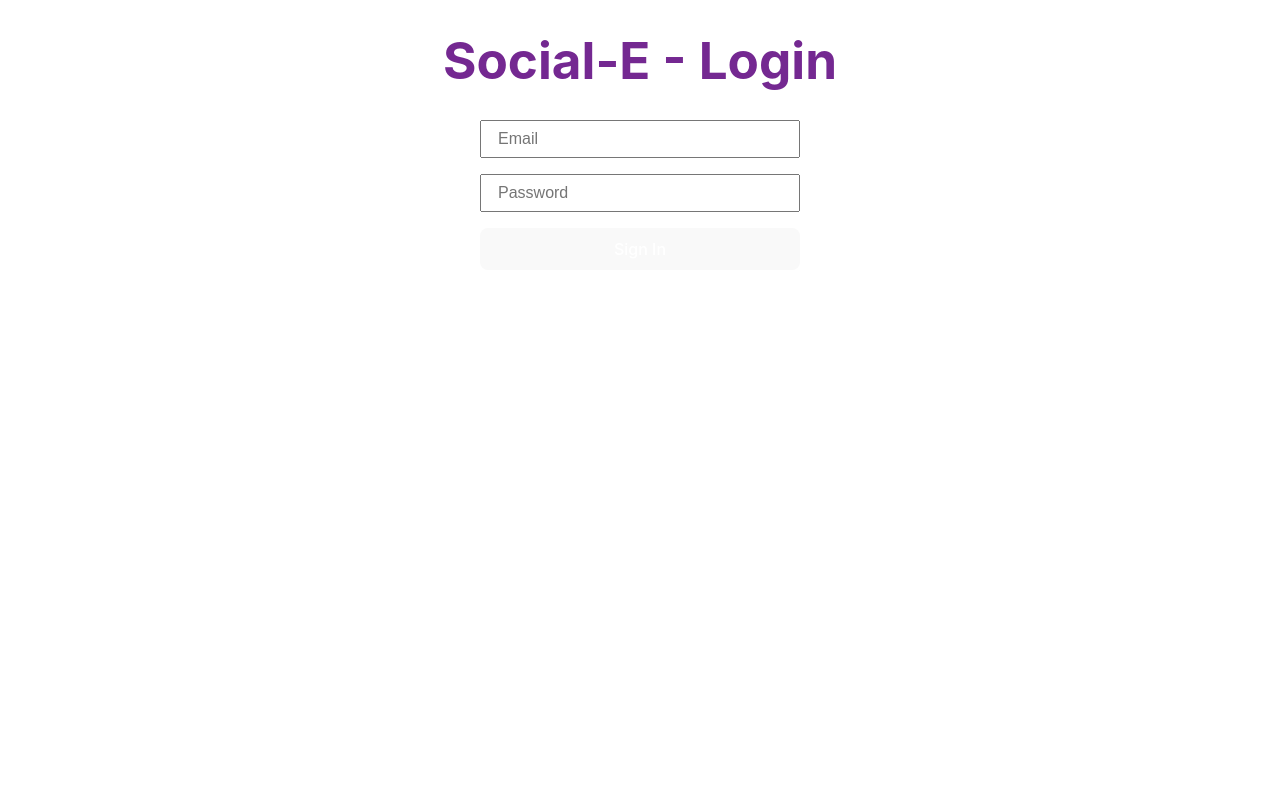
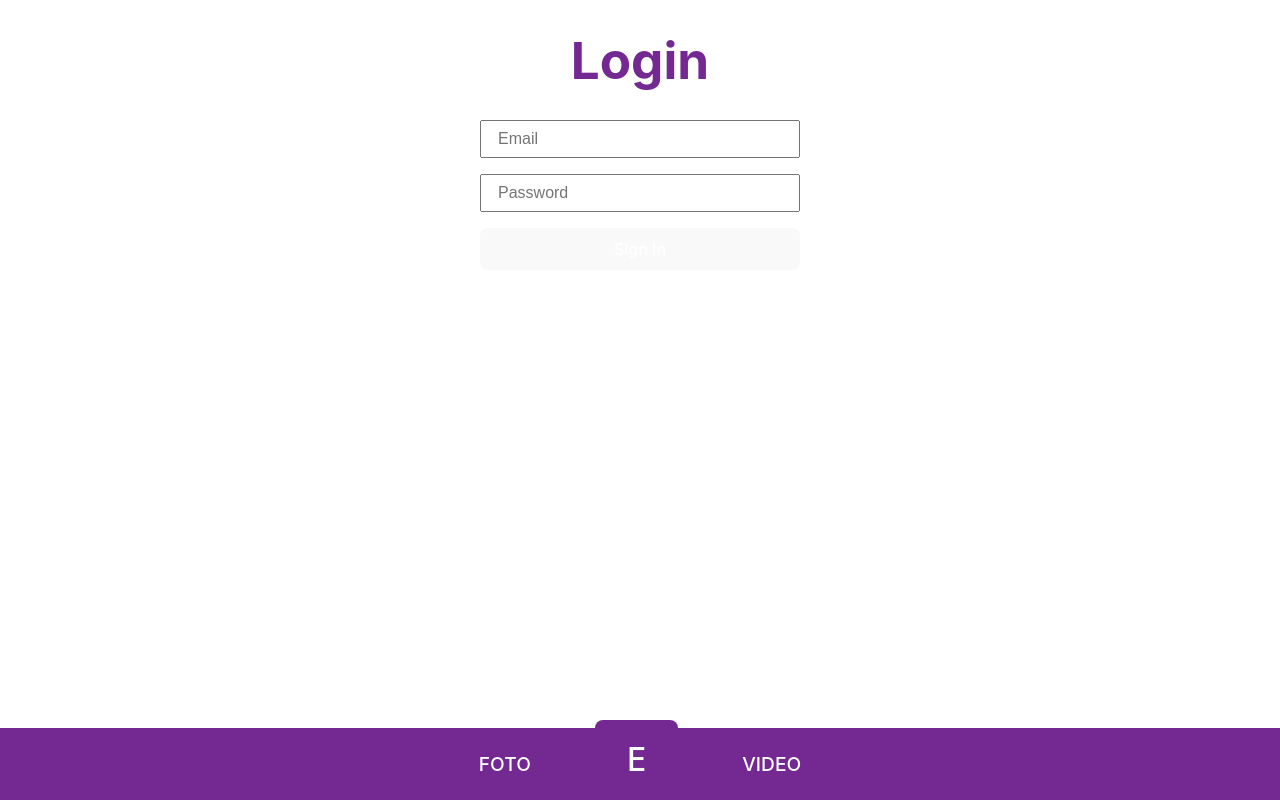
Before and after one commit to dettogatto/social-e, a React (Vite) app: page /admin in a window 1280 px wide. Built offline with nearby package versions, Linux system fonts and the light colour scheme; no server answers.

Commit message:
Bottom bar

```diff
--- a/src/App.css
+++ b/src/App.css
@@ -2,6 +2,7 @@
   width: 100%;
   margin: 0 auto;
   text-align: center;
+  padding-bottom: 5rem;
 }
 
 .file-input {
@@ -39,3 +40,50 @@
   align-items: center;
   gap: 2rem;
 }
+
+.bottom-bar {
+  display: flex;
+  justify-content: center;
+  align-items: center;
+  gap: 2rem;
+  position: fixed;
+  bottom: 0;
+  left: 0;
+  width: 100%;
+  background-color: var(--primary-color);
+}
+
+.bottom-bar__item {
+  padding: 1rem;
+  background-color: var(--primary-color);
+  font-size: 1.2rem;
+  text-transform: uppercase;
+  font-weight: bold;
+  color: white;
+  border-radius: 8px;
+}
+
+.bottom-bar__item a {
+  color: white;
+  padding: 0.5rem 1rem;
+  border-radius: 4px;
+}
+
+.bottom-bar__item.active a {
+  background-color: white;
+  color: var(--primary-color);
+}
+
+.bottom-bar__item.big {
+  font-size: 2rem;
+  margin-top: -0.5rem;
+}
+
+.homepage-content {
+  display: flex;
+  flex-direction: column;
+  align-items: center;
+  gap: 2rem;
+  padding: 2rem;
+  flex-grow: 1;
+}
--- a/src/App.tsx
+++ b/src/App.tsx
@@ -1,4 +1,4 @@
-import { Route } from "wouter";
+import { Route, Switch } from "wouter";
 import "./App.css";
 import "./helpers/firebase";
 import Home from "./pages/Home";
@@ -8,6 +8,7 @@ import Video from "./pages/Video";
 import { useAuthState } from "react-firebase-hooks/auth";
 import { auth } from "./helpers/firebase";
 import AdminBar from "./components/AdminBar";
+import BottomBar from "./components/BottomBar";
 // import { useAuthState } from "react-firebase-hooks/auth";
 // import { auth } from "./helpers/firebase";
 
@@ -17,18 +18,24 @@ function App() {
   return (
     <>
       {user && <AdminBar />}
-      <Route path="/">
-        <Home />
-      </Route>
+      <Switch>
         <Route path="/admin">
           <Login />
+          <BottomBar />
         </Route>
         <Route path="/foto">
           <Foto />
+          <BottomBar activeElement="foto" />
         </Route>
         <Route path="/video">
           <Video />
+          <BottomBar activeElement="video" />
         </Route>
+        <Route>
+          <Home />
+          <BottomBar activeElement="home" />
+        </Route>
+      </Switch>
     </>
   );
 }
--- /dev/null
+++ b/src/components/BottomBar.tsx
@@ -0,0 +1,33 @@
+type BottomBarProps = {
+  activeElement?: "foto" | "video" | "home";
+};
+
+const BottomBar = ({ activeElement }: BottomBarProps) => {
+  return (
+    <div className="bottom-bar">
+      <div
+        className={`bottom-bar__item ${
+          activeElement === "foto" ? "active" : ""
+        }`}
+      >
+        <a href="/foto">Foto</a>
+      </div>
+      <div
+        className={`bottom-bar__item big ${
+          activeElement === "home" ? "active" : ""
+        }`}
+      >
+        <a href="/">E</a>
+      </div>
+      <div
+        className={`bottom-bar__item ${
+          activeElement === "video" ? "active" : ""
+        }`}
+      >
+        <a href="/video">Video</a>
+      </div>
+    </div>
+  );
+};
+
+export default BottomBar;
--- a/src/pages/Foto.tsx
+++ b/src/pages/Foto.tsx
@@ -34,7 +34,6 @@ const Foto = () => {
 
   return (
     <div className="page-container">
-      <h1>Social-E - Foto</h1>
       {collectionValue && (
         <Masonry columnsCount={columnsCount} gutter="10px">
           {collectionValue?.docs.map((doc) => {
--- a/src/pages/Home.tsx
+++ b/src/pages/Home.tsx
@@ -59,6 +59,7 @@ const Home = () => {
   return (
     <div className="page-container">
       <h1>Social-E</h1>
+      <div className="homepage-content">
         {uploaded ? (
           <h3>File caricato!</h3>
         ) : file ? (
@@ -119,6 +120,7 @@ const Home = () => {
           </>
         )}
       </div>
+    </div>
   );
 };
 
--- a/src/pages/Login.tsx
+++ b/src/pages/Login.tsx
@@ -38,7 +38,7 @@ const Login = () => {
   if (user) {
     return (
       <div className="page-container">
-        <h1>Social-E - Login</h1>
+        <h1>Login</h1>
         <div>
           <button onClick={signOut}>Sign Out</button>
         </div>
@@ -48,7 +48,7 @@ const Login = () => {
 
   return (
     <div className="page-container">
-      <h1>Social-E - Login</h1>
+      <h1>Login</h1>
       <form
         className="login-form"
         onSubmit={(e) => {
--- a/src/pages/Video.tsx
+++ b/src/pages/Video.tsx
@@ -33,7 +33,6 @@ const Video = () => {
   }, [windowWidth]);
   return (
     <div className="page-container">
-      <h1>Social-E - Video</h1>
       {collectionValue && (
         <Masonry columnsCount={columnsCount} gutter="10px">
           {collectionValue?.docs.map((doc) => {
```
Lines whose indentation alone changed are shown as unchanged.
